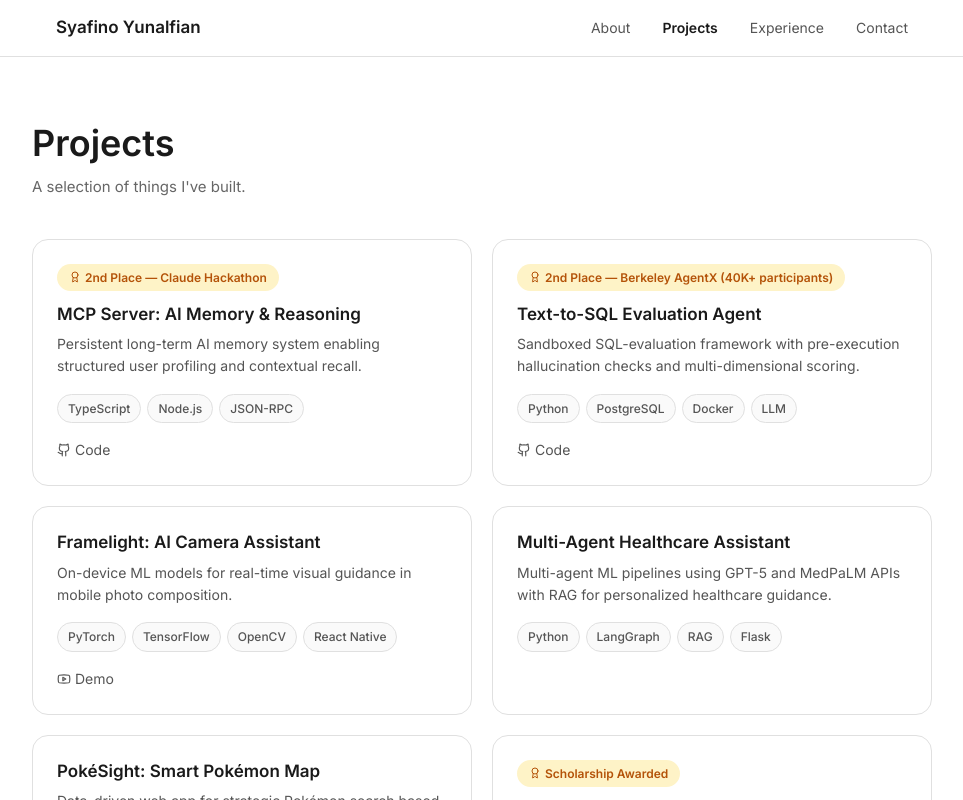
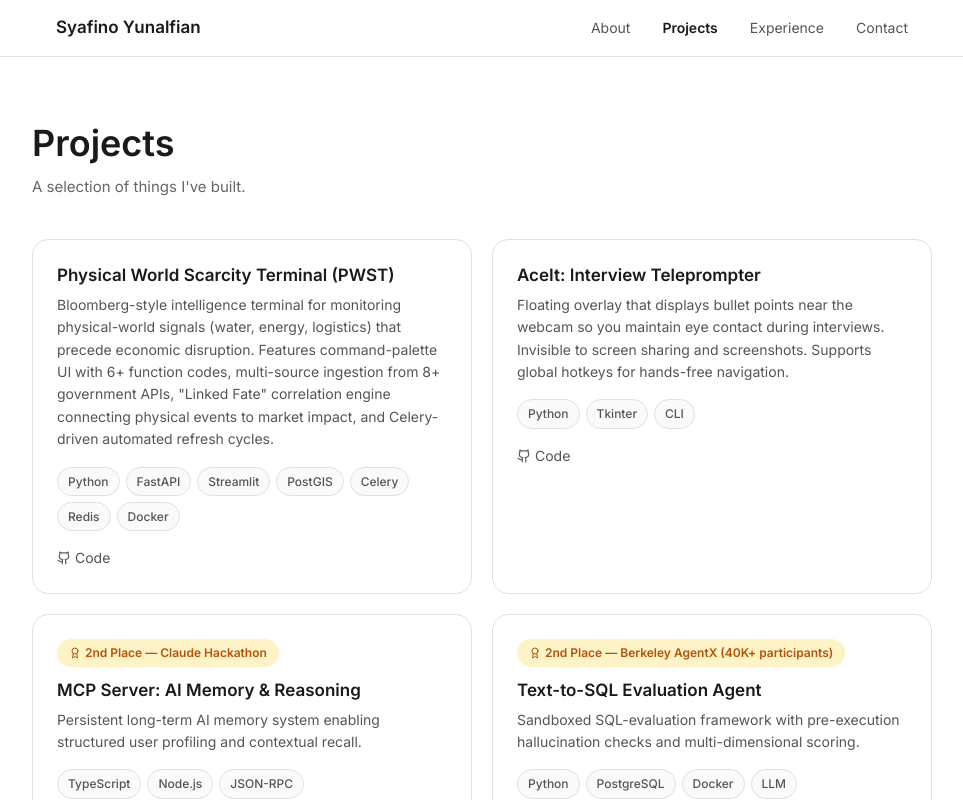
Before and after one commit to syafino/portfolio, a React (Vite) app: page /projects in a window 1280 px wide. Shown: the top 800 px of the page, without its empty margins (158-1121 px from the left). Built offline with nearby package versions, Linux system fonts and the light colour scheme.

Commit message:
Add PWST and AceIt projects, update hero bio

```diff
--- a/src/pages/HomePage.tsx
+++ b/src/pages/HomePage.tsx
@@ -24,7 +24,7 @@ const Hero = () => {
               Building AI systems<br />that actually ship.
             </h1>
             <p style={{ fontSize: 18, color: '#555', marginBottom: 32, lineHeight: 1.7, maxWidth: 520 }}>
-              I lead AI Systems at Agentic AI, where I build RAG apps, optimize embeddings, and run local LLMs. 2x hackathon winner. Math gold medalist.
+              Fullstack software engineer at Grainger School of Engineering. I lead AI Systems at Agentic AI, where I build RAG apps, optimize embeddings, and run local LLMs. 2x hackathon winner. Math gold medalist.
             </p>
 
             <div style={{ display: 'flex', flexWrap: 'wrap', gap: 12, marginBottom: 32 }}>
--- a/src/pages/ProjectsPage.tsx
+++ b/src/pages/ProjectsPage.tsx
@@ -2,6 +2,18 @@ import { Github, Youtube, ExternalLink, Award } from 'lucide-react';
 
 const ProjectsPage = () => {
   const projects = [
+    {
+      title: 'Physical World Scarcity Terminal (PWST)',
+      description: 'Bloomberg-style intelligence terminal for monitoring physical-world signals (water, energy, logistics) that precede economic disruption. Features command-palette UI with 6+ function codes, multi-source ingestion from 8+ government APIs, "Linked Fate" correlation engine connecting physical events to market impact, and Celery-driven automated refresh cycles.',
+      tech: ['Python', 'FastAPI', 'Streamlit', 'PostGIS', 'Celery', 'Redis', 'Docker'],
+      github: 'https://github.com/syafino/Physical-World-Scarcity-Terminal',
+    },
+    {
+      title: 'AceIt: Interview Teleprompter',
+      description: 'Floating overlay that displays bullet points near the webcam so you maintain eye contact during interviews. Invisible to screen sharing and screenshots. Supports global hotkeys for hands-free navigation.',
+      tech: ['Python', 'Tkinter', 'CLI'],
+      github: 'https://github.com/syafino/AceIt',
+    },
     {
       title: 'MCP Server: AI Memory & Reasoning',
       description: 'Persistent long-term AI memory system enabling structured user profiling and contextual recall.',
```
Also changed, not shown: 1 other file (tests, documents, lock files or other folders).
